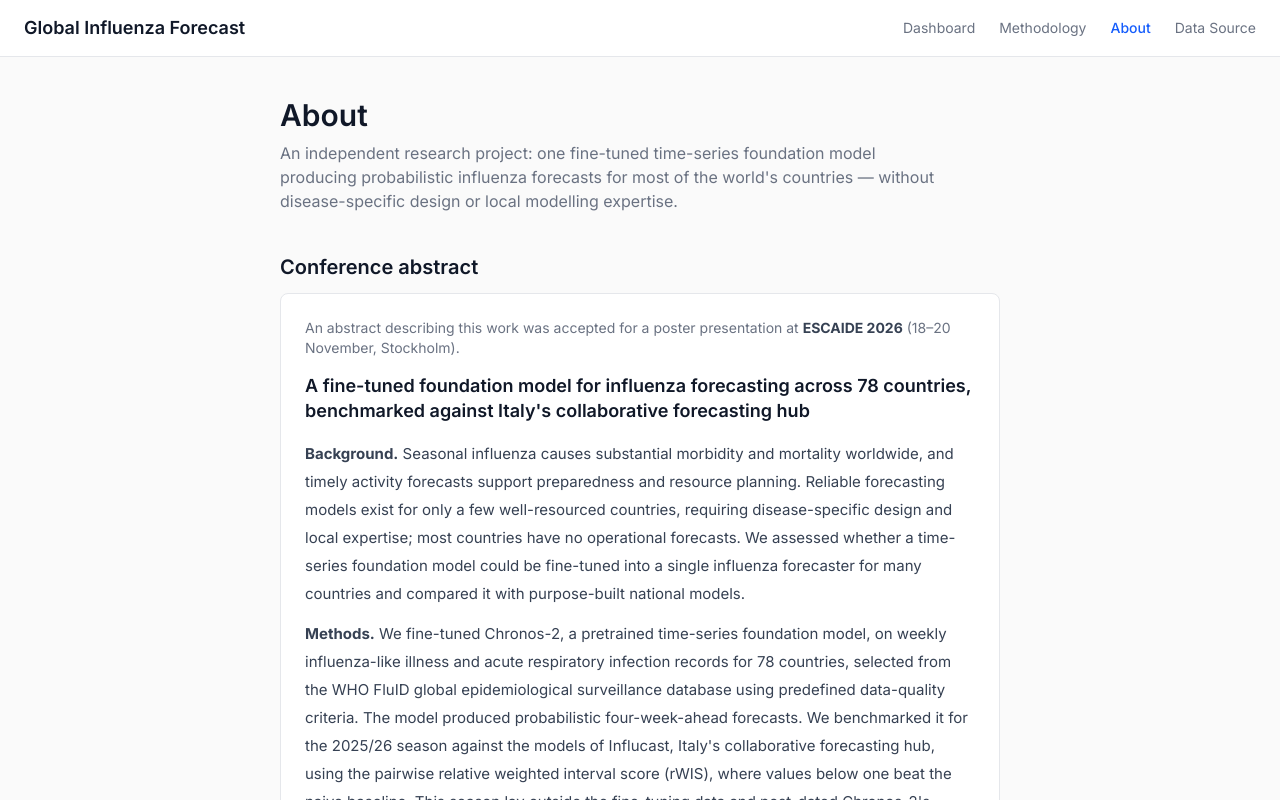
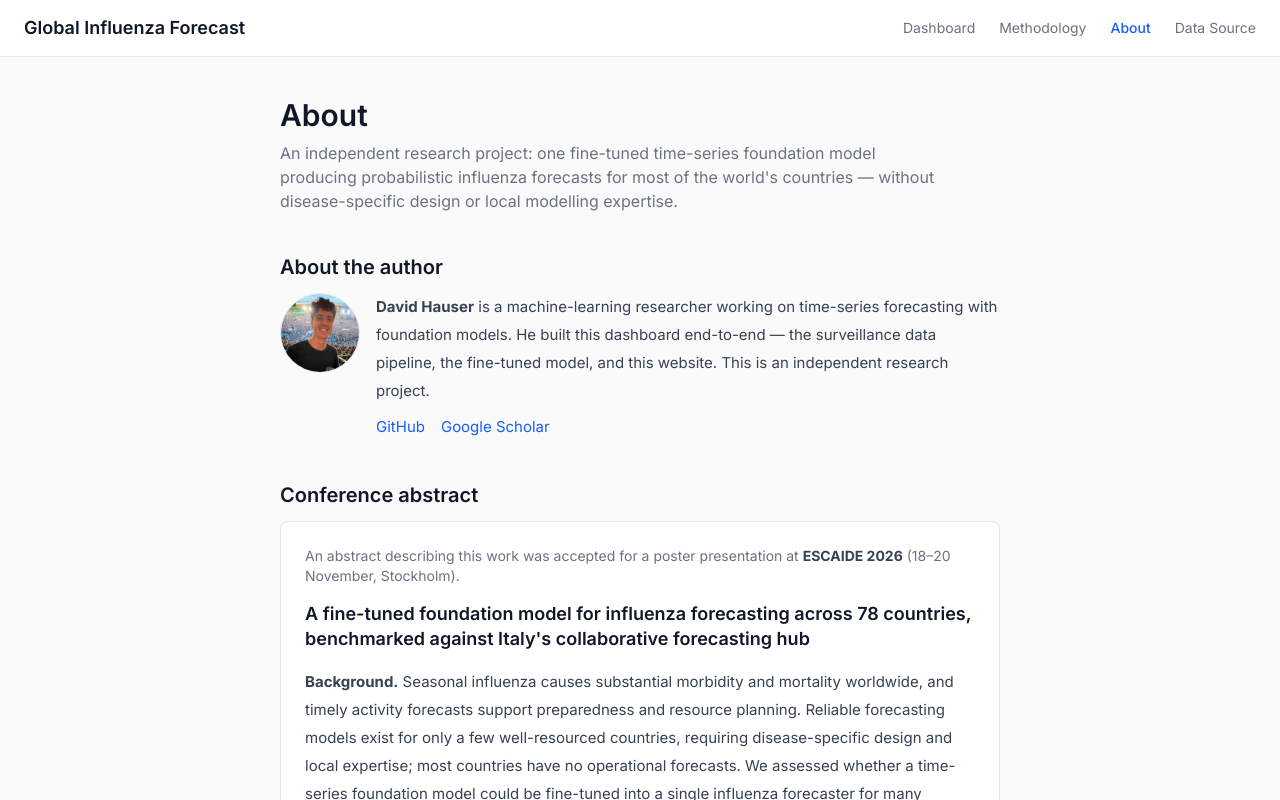
Before and after one commit to kinggongzilla/influenza_prediction, a Next.js app in the folder frontend/: page /about in a window 1280 px wide. Shown: the top 800 px of the page. Built offline with nearby package versions, Linux system fonts and the light colour scheme.

Commit message:
About: author section (avatar, short bio, GitHub + Google Scholar links); methodology: AI-use disclaimer and repo link

```diff
--- a/frontend/src/app/about/page.tsx
+++ b/frontend/src/app/about/page.tsx
@@ -8,6 +8,41 @@ export default function AboutPage() {
           producing probabilistic influenza forecasts for most of the world&apos;s countries —
           without disease-specific design or local modelling expertise.
         </p>
+
+        <section className="mb-10">
+          <h2 className="text-xl font-semibold text-gray-900 mb-3">About the author</h2>
+          <div className="flex items-start gap-4">
+            <img
+              src="/images/david_avatar.png"
+              alt="David Hauser"
+              className="h-20 w-20 rounded-full border border-gray-200 object-cover"
+            />
+            <p className="text-[15px] leading-7 text-gray-700">
+              <strong>David Hauser</strong> is a machine-learning researcher working on
+              time-series forecasting with foundation models. He built this dashboard
+              end-to-end — the surveillance data pipeline, the fine-tuned model, and this
+              website. This is an independent research project.
+              <span className="block mt-2">
+                <a
+                  href="https://github.com/kinggongzilla"
+                  target="_blank"
+                  rel="noopener noreferrer"
+                  className="text-blue-600 hover:underline mr-4"
+                >
+                  GitHub
+                </a>
+                <a
+                  href="https://scholar.google.at/citations?user=pfICGIEAAAAJ&hl=en"
+                  target="_blank"
+                  rel="noopener noreferrer"
+                  className="text-blue-600 hover:underline"
+                >
+                  Google Scholar
+                </a>
+              </span>
+            </p>
+          </div>
+        </section>
 
         <section className="mb-10">
           <h2 className="text-xl font-semibold text-gray-900 mb-3">Conference abstract</h2>
--- a/frontend/src/app/methodology/page.tsx
+++ b/frontend/src/app/methodology/page.tsx
@@ -223,6 +223,24 @@ export default function MethodologyPage() {
             for operational decision-making.
           </p>
         </Section>
+
+        <footer className="mt-12 pt-6 border-t border-gray-200">
+          <p className="text-sm leading-6 text-gray-400">
+            <strong className="text-gray-500">AI use.</strong> An AI coding assistant
+            (Claude, Anthropic) was used throughout this project as a development tool: it
+            wrote most of the data-pipeline code and built this website. The research
+            questions, data and model selection, evaluation design, and verification of the
+            results were done by the author.
+          </p>
+          <p className="mt-2 text-sm leading-6 text-gray-400">
+            Full code: <a
+              href="https://github.com/kinggongzilla/influenza_prediction"
+              target="_blank"
+              rel="noopener noreferrer"
+              className="text-blue-600 hover:underline"
+            >github.com/kinggongzilla/influenza_prediction</a>
+          </p>
+        </footer>
       </div>
     </main>
   );
```
Also changed, not shown: frontend/public/images/david_avatar.png (added).
